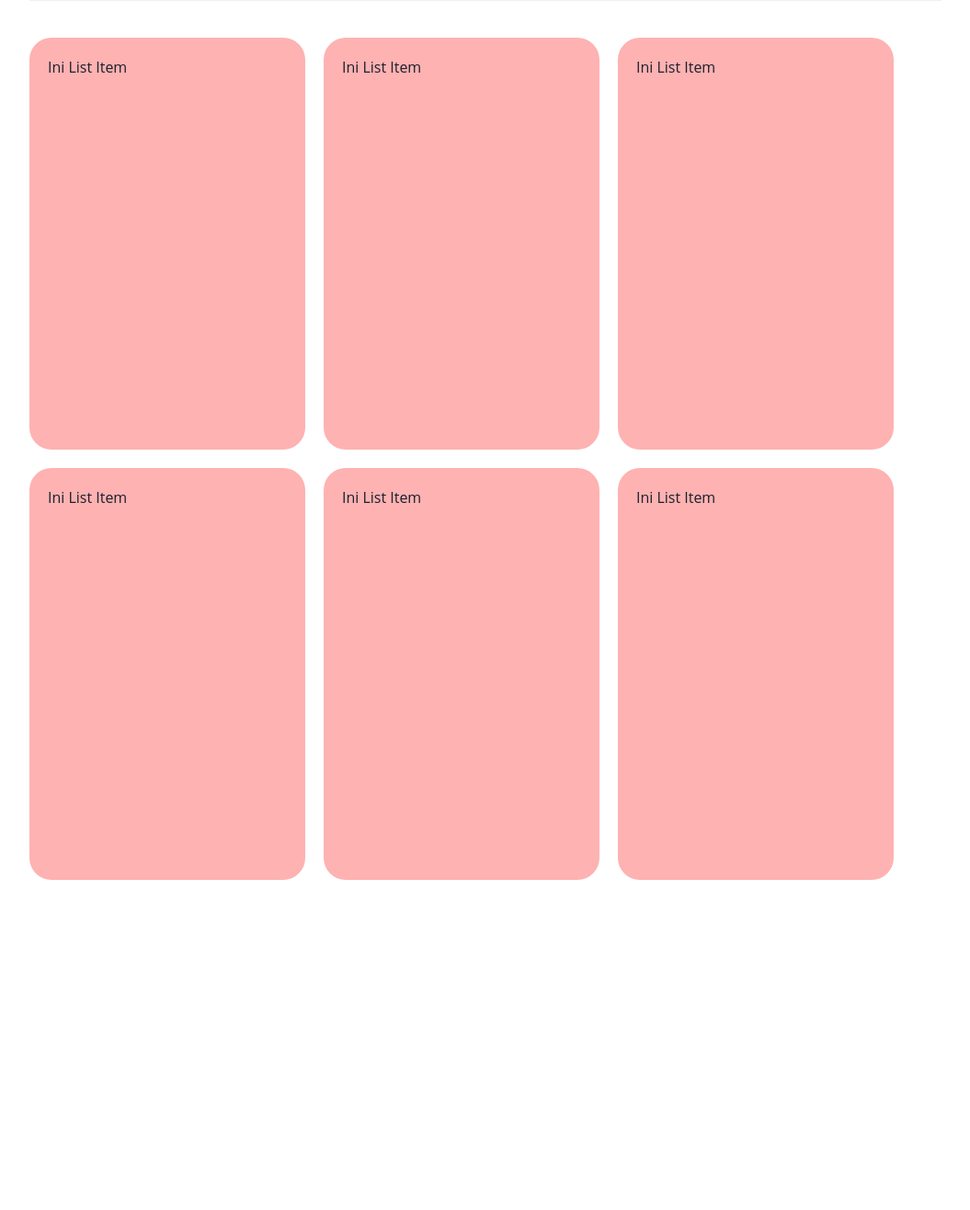
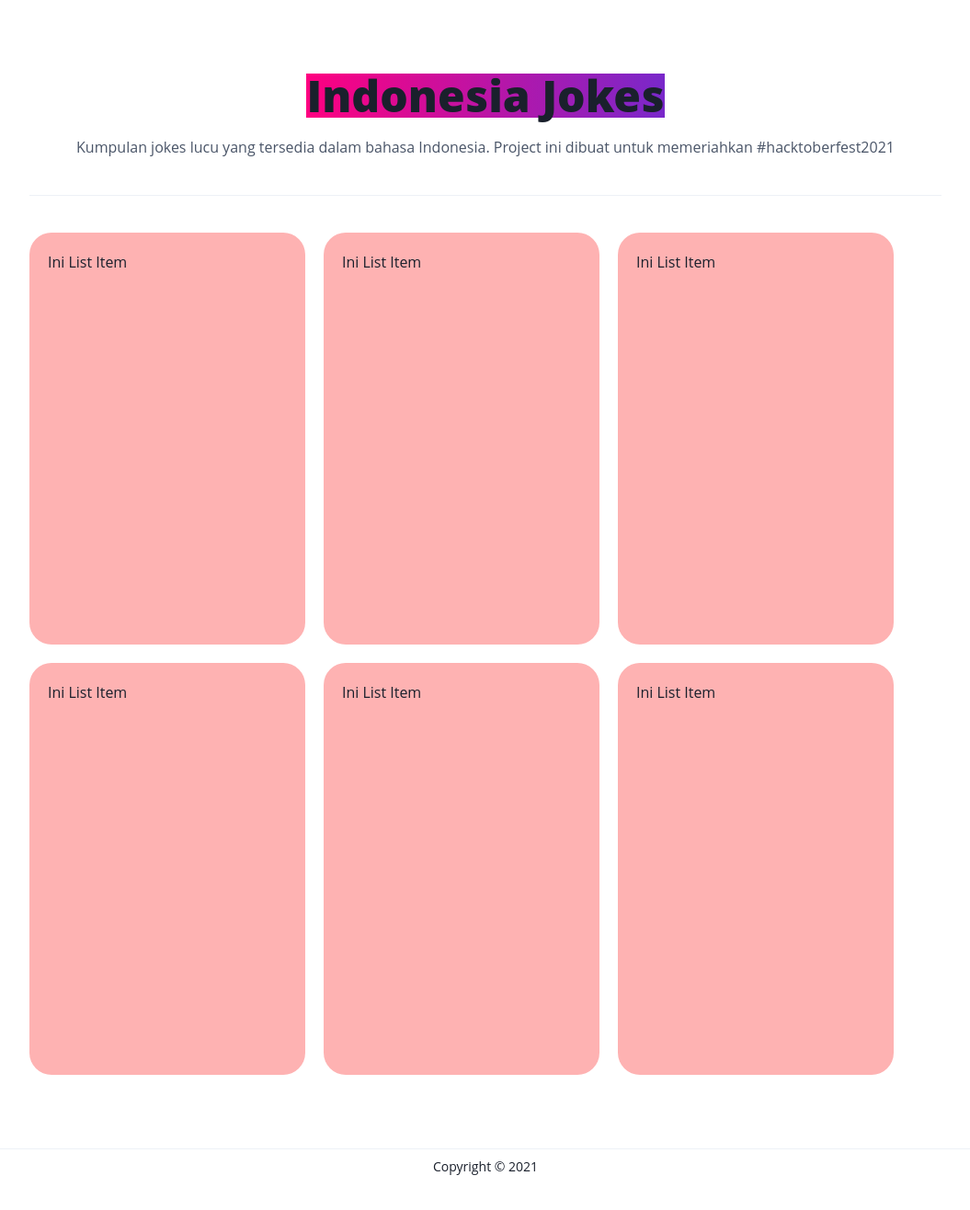
Before and after one commit to babaiyu/indonesian_jokes, a React (Vite) app: page / in a window 1280 px wide. Shown: the top 1316 px of the page at 92% size, without its empty margins (112-1167 px from the left). Before the commit the page ends 967 px from the top, so only its background shows below. Built offline with nearby package versions, Linux system fonts and the light colour scheme.

Commit message:
Update app.jsx

```diff
--- a/src/App.jsx
+++ b/src/App.jsx
@@ -1,11 +1,15 @@
 import { ChakraProvider } from "@chakra-ui/react";
+import Footer from "./components/Footer";
+import Header from "./components/Header";
 import Home from "./components/Home";
 import theme from "./theme";
 
 export default function App() {
   return (
     <ChakraProvider theme={theme}>
+      <Header />
       <Home />
+      <Footer />
     </ChakraProvider>
   );
 }
```
